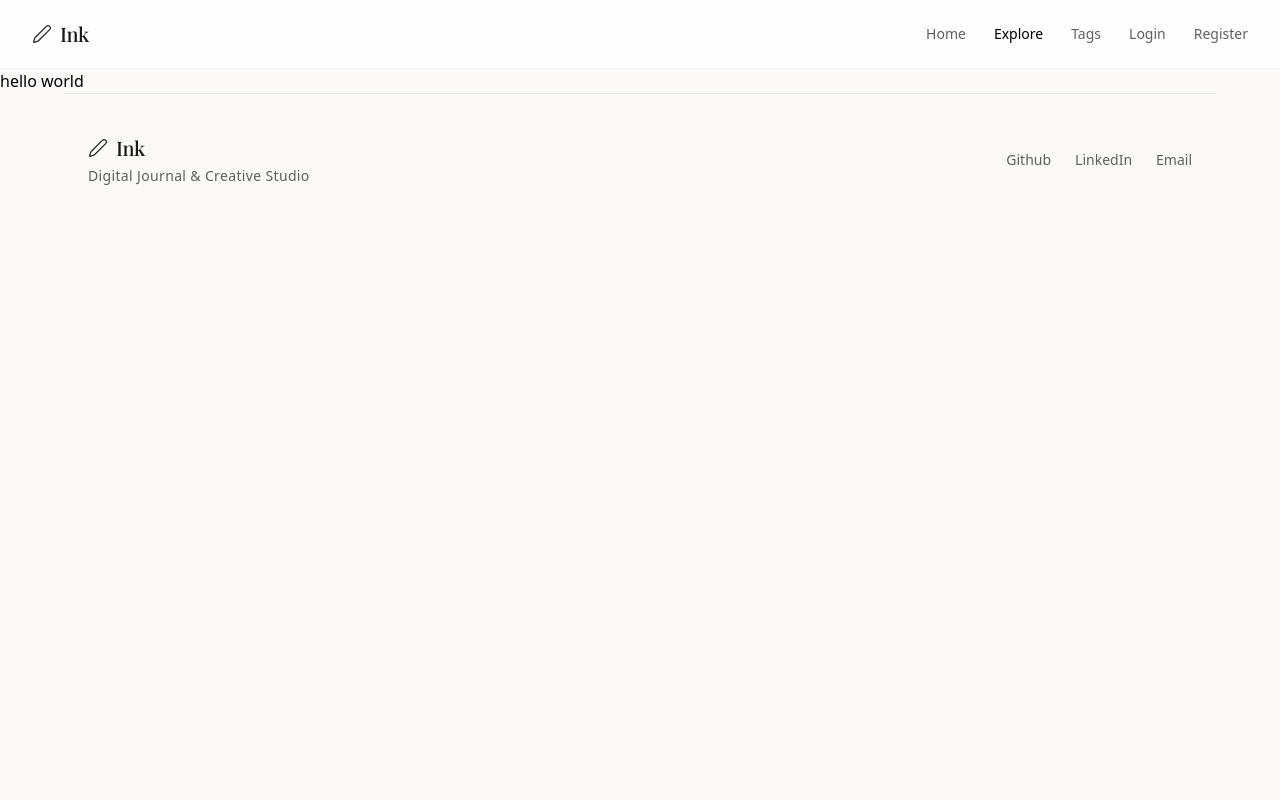
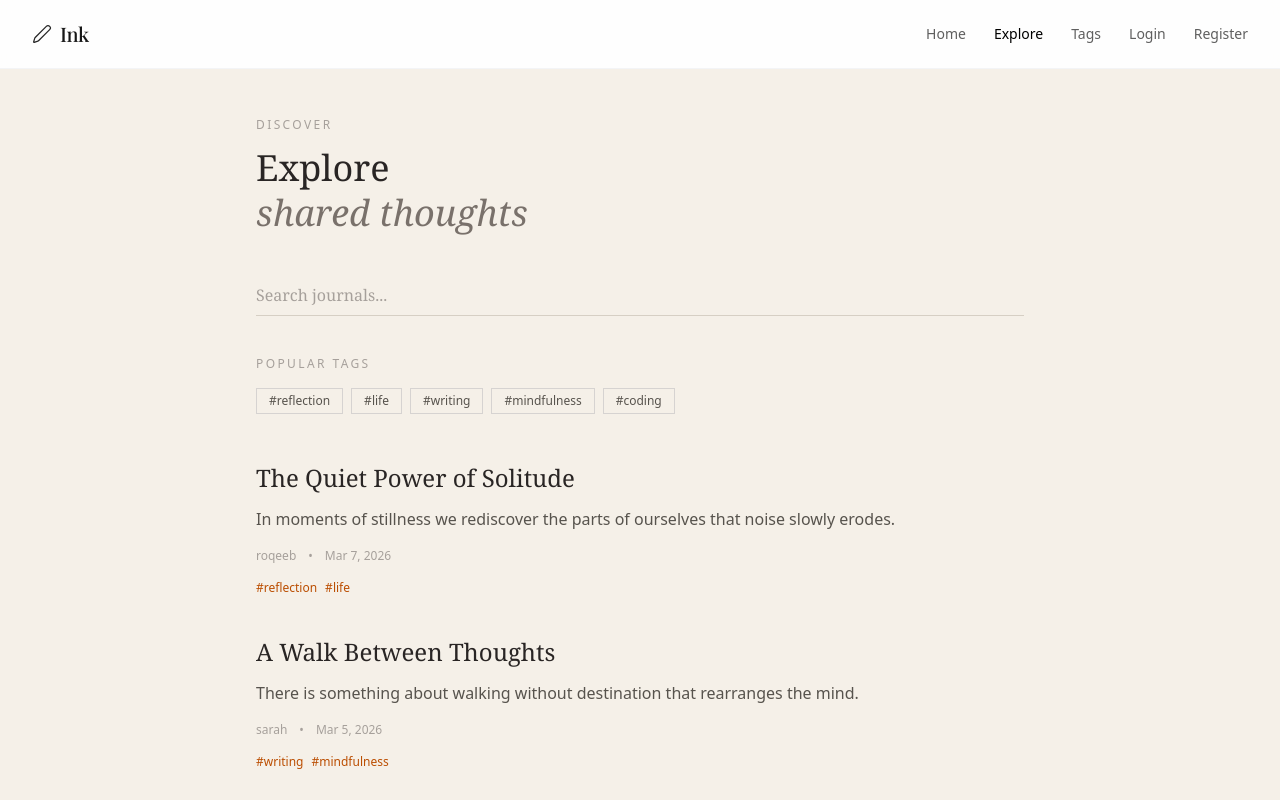
Before and after one commit to Roqeeb-dev/digital-journal, a Next.js app: page /explore in a window 1280 px wide. Shown: the top 800 px of the page. Built offline with nearby package versions, Linux system fonts and the light colour scheme.

Commit message:
added explore page

```diff
--- /dev/null
+++ b/app/explore/ExploreClient.tsx
@@ -0,0 +1,120 @@
+"use client";
+
+import Link from "next/link";
+
+const mockPosts = [
+  {
+    id: "1",
+    title: "The Quiet Power of Solitude",
+    excerpt:
+      "In moments of stillness we rediscover the parts of ourselves that noise slowly erodes.",
+    author: "roqeeb",
+    date: "Mar 7, 2026",
+    tags: ["reflection", "life"],
+  },
+  {
+    id: "2",
+    title: "A Walk Between Thoughts",
+    excerpt:
+      "There is something about walking without destination that rearranges the mind.",
+    author: "sarah",
+    date: "Mar 5, 2026",
+    tags: ["writing", "mindfulness"],
+  },
+  {
+    id: "3",
+    title: "On Building Things Slowly",
+    excerpt: "Speed builds momentum, but patience builds things that last.",
+    author: "daniel",
+    date: "Mar 3, 2026",
+    tags: ["coding", "philosophy"],
+  },
+];
+
+export default function ExploreClient() {
+  return (
+    <main className="min-h-screen bg-[#f5f0e8] px-6 py-12">
+      <section className="max-w-3xl mx-auto">
+        {/* Header */}
+        <header className="mb-12">
+          <p className="text-xs tracking-[0.2em] uppercase text-stone-400 mb-3">
+            Discover
+          </p>
+
+          <h1 className="text-4xl font-serif text-stone-800 leading-tight">
+            Explore
+            <br />
+            <span className="text-stone-500 italic font-normal">
+              shared thoughts
+            </span>
+          </h1>
+        </header>
+
+        {/* Search */}
+        <div className="mb-10">
+          <input
+            type="text"
+            placeholder="Search journals..."
+            className="w-full bg-transparent border-b border-[#d6cfc4] pb-2 outline-none text-stone-700 placeholder:text-stone-400 font-serif"
+          />
+        </div>
+
+        {/* Popular Tags */}
+        <div className="mb-12">
+          <p className="text-xs uppercase tracking-[0.2em] text-stone-400 mb-4">
+            Popular Tags
+          </p>
+
+          <div className="flex flex-wrap gap-2">
+            {["reflection", "life", "writing", "mindfulness", "coding"].map(
+              (tag) => (
+                <Link
+                  key={tag}
+                  href={`/tags/${tag}`}
+                  className="px-3 py-1 text-xs border border-stone-300 text-stone-600 hover:bg-stone-900 hover:text-[#f5f0e8] transition"
+                >
+                  #{tag}
+                </Link>
+              ),
+            )}
+          </div>
+        </div>
+
+        {/* Posts */}
+        <div className="space-y-10">
+          {mockPosts.map((post) => (
+            <article key={post.id} className="group">
+              <Link href={`/journal/${post.id}`}>
+                <h2 className="text-2xl font-serif text-stone-800 group-hover:text-amber-700 transition">
+                  {post.title}
+                </h2>
+              </Link>
+
+              <p className="text-stone-600 mt-3 leading-relaxed">
+                {post.excerpt}
+              </p>
+
+              <div className="flex items-center gap-3 text-xs text-stone-400 mt-4">
+                <span>{post.author}</span>
+                <span>•</span>
+                <span>{post.date}</span>
+              </div>
+
+              <div className="flex gap-2 mt-4">
+                {post.tags.map((tag) => (
+                  <Link
+                    key={tag}
+                    href={`/tags/${tag}`}
+                    className="text-xs text-amber-700 hover:underline"
+                  >
+                    #{tag}
+                  </Link>
+                ))}
+              </div>
+            </article>
+          ))}
+        </div>
+      </section>
+    </main>
+  );
+}
--- a/app/explore/page.tsx
+++ b/app/explore/page.tsx
@@ -1,7 +1,16 @@
+import ExploreClient from "./ExploreClient";
+import { Metadata } from "next";
+
+export const metadata: Metadata = {
+  title: "Explore Journals | Ink",
+  description:
+    "Discover reflections, ideas, and stories shared by writers in the Ink journal community.",
+};
+
 export default function Page() {
   return (
-    <div>
-      <h1>hello world</h1>
-    </div>
+    <main>
+      <ExploreClient />
+    </main>
   );
 }
```
